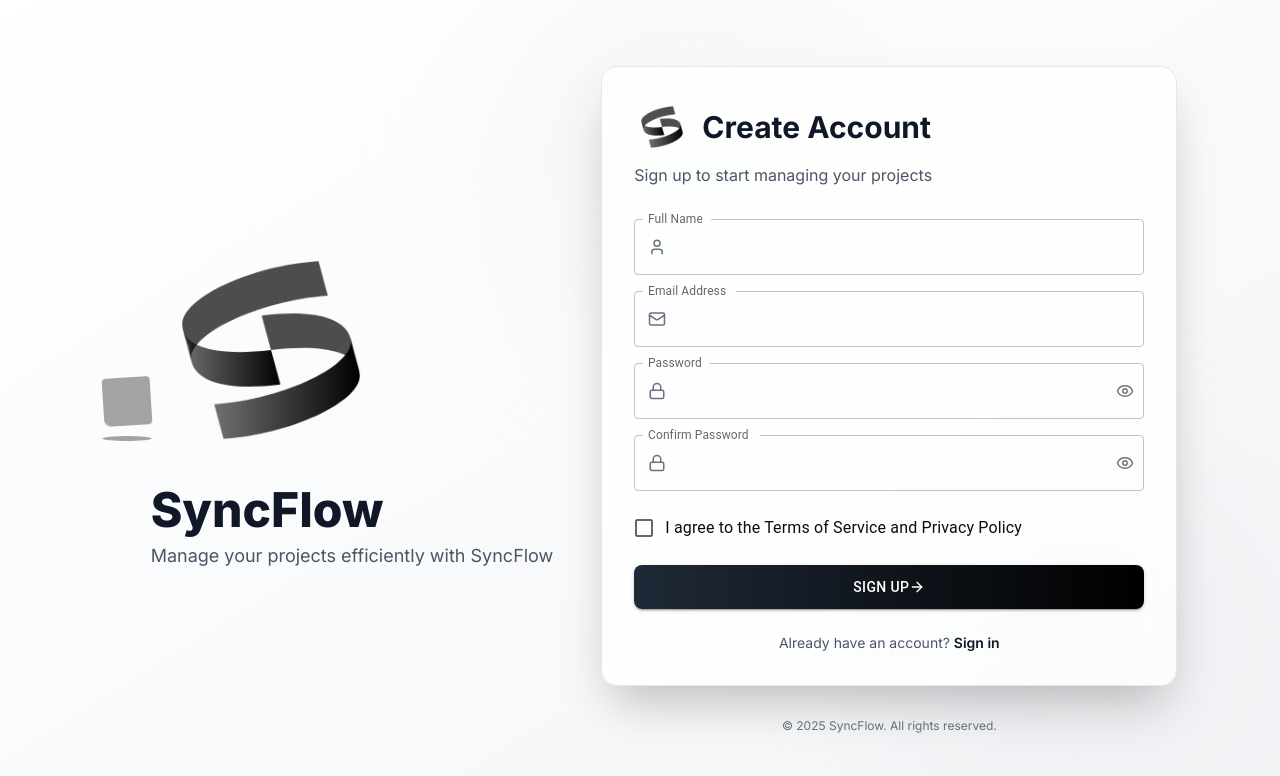
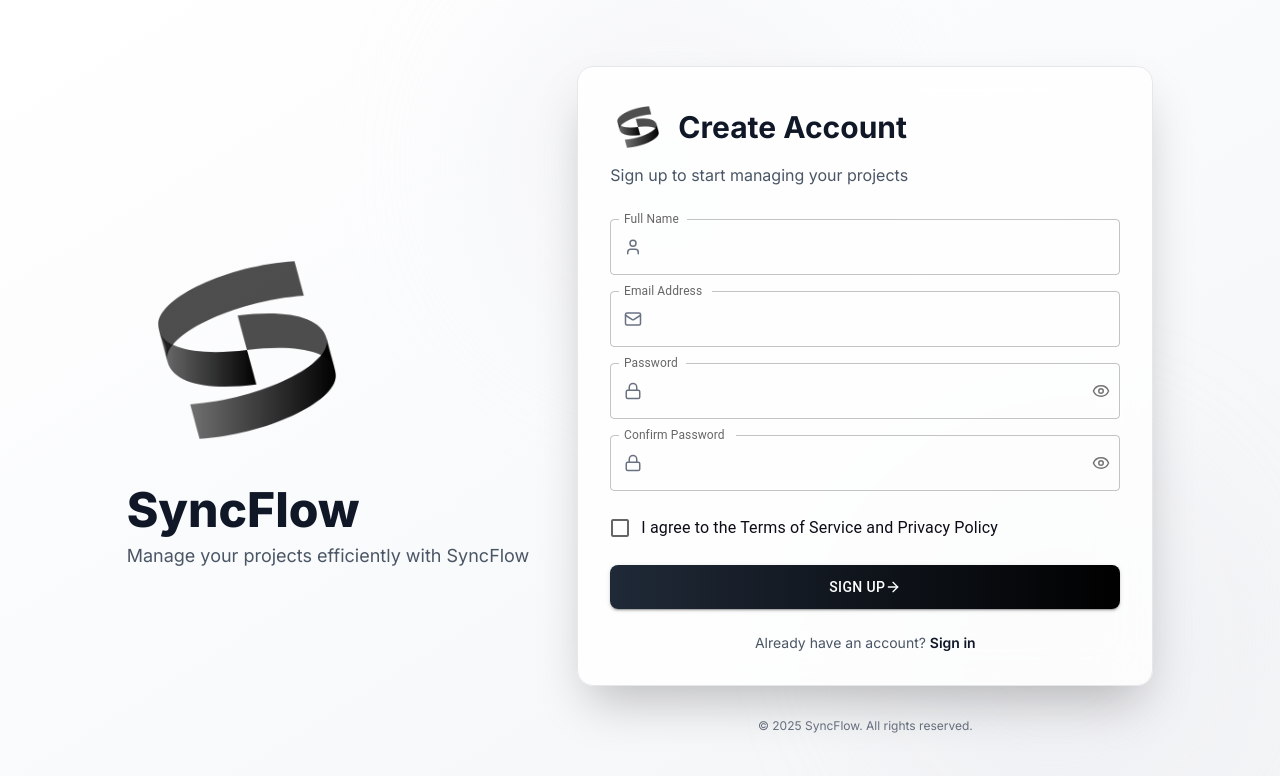
Before and after one commit to ihba-123/SyncFlow, a React (Vite) app in the folder Frontend/sync-flow/: page /signup in a window 1280 px wide. Shown: the top 776 px of the page. Built offline with nearby package versions, Linux system fonts and the light colour scheme.

Commit message:
remove spinner fromm signup

```diff
--- a/Frontend/sync-flow/src/pages/SignupPage.jsx
+++ b/Frontend/sync-flow/src/pages/SignupPage.jsx
@@ -1,10 +1,10 @@
 import React from 'react';
 import Signup from '../features/auth/Signup';
-import Loader from '../components/Spinner';
+
 const SignupPage = () => {
   return (
     <div className="min-h-screen w-screen flex flex-col md:flex-row items-center justify-center bg-gradient-to-br from-white via-gray-50 to-gray-100 p-4 md:p-12">
-      <Loader />
+
       {/* Logo Section */}
       <div className="flex flex-col items-center md:items-start md:mr-12 mb-6 md:mb-0">
         <img src="sync.png" alt="SyncFlow Logo" className="w-22 sm:w-40 md:w-52 lg:w-60" />
```
